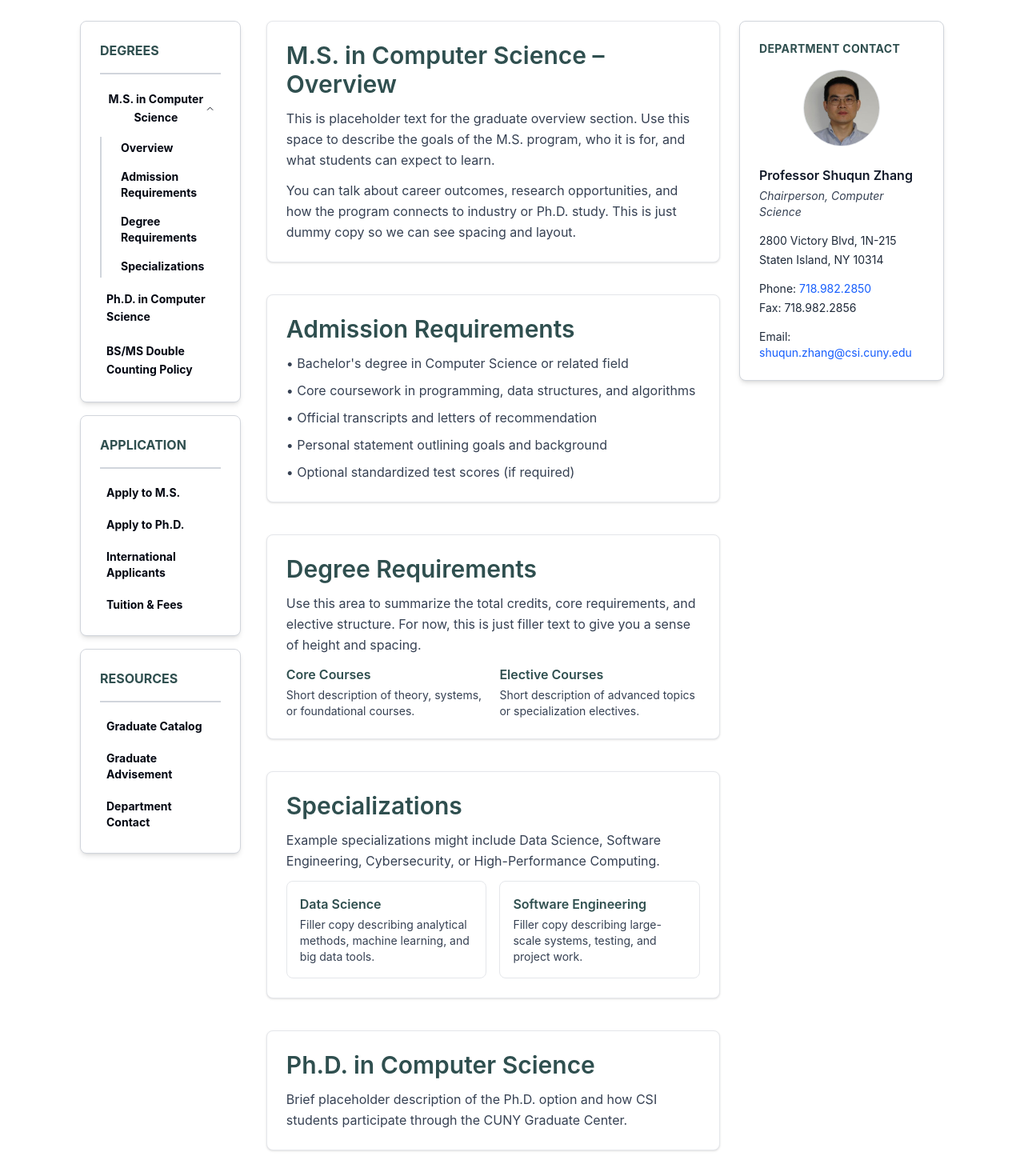
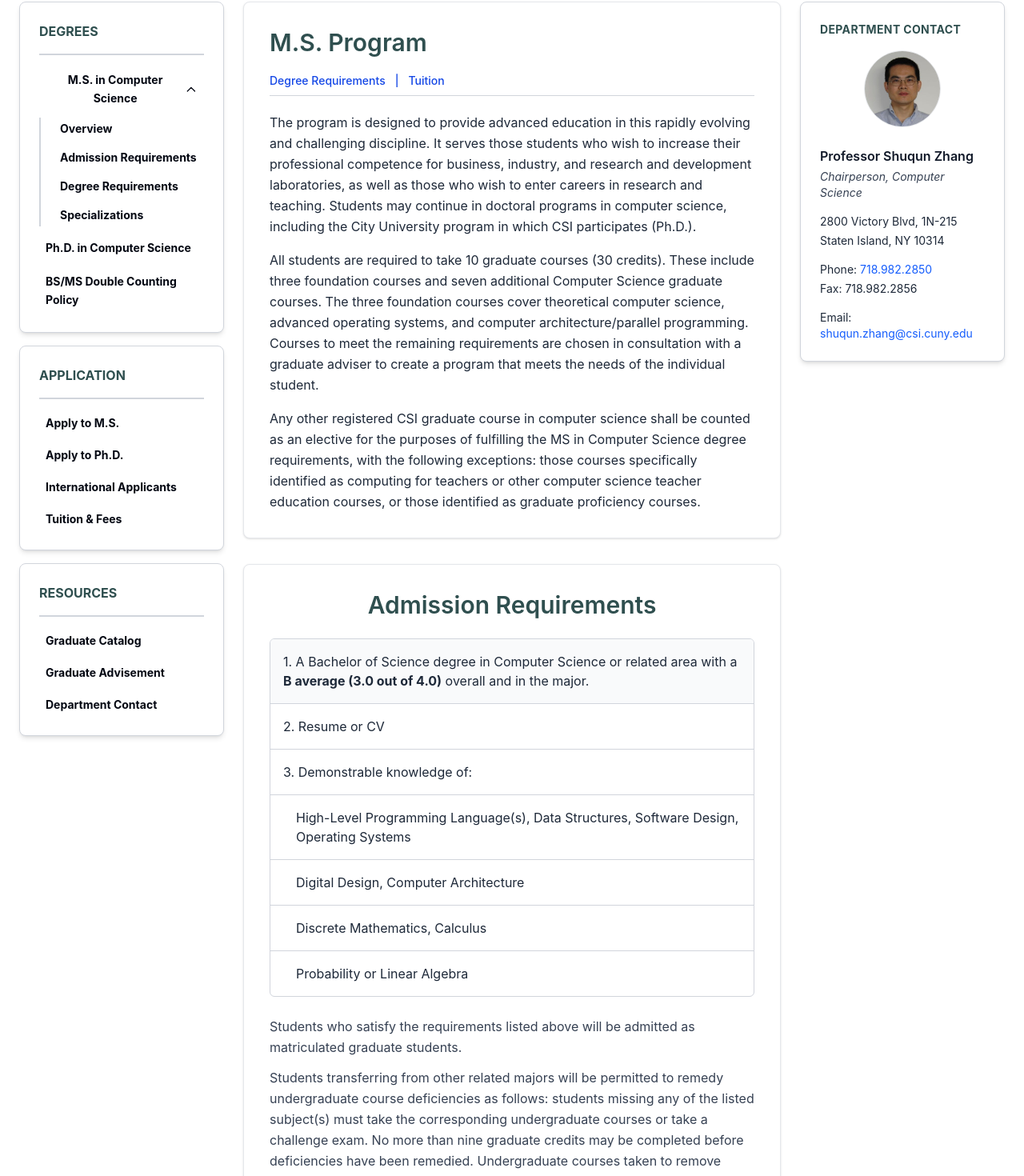
Before and after one commit to penguince/csi-website-revamp, a React (Vite) app: page /graduate in a window 1280 px wide. Shown: the part 265-1735 px from the top of the page at 80% size. Built offline with nearby package versions, Linux system fonts and the light colour scheme.

Commit message:
added some info. this is a WORKING VERSION. fix side panel and add more info after.

```diff
--- a/src/pages/Graduate.tsx
+++ b/src/pages/Graduate.tsx
@@ -3,9 +3,9 @@ import myguy from "../../public/shuqun.jpg";
 
 import { useState } from "react";
 
-/*
-FIXES:
--- get rid of that silly sticky dpt contact, have left side bar map to that dpt contact instead of a separate section. add an image of the dude.
+/* FIXES:
+-- get rid of that silly sticky dpt contact, have left side bar map to that dpt contact instead of a separate section. add an image of the dude. DONE
+-- fix the jumping across the screen to actually look
     TO DO AMS:
     1. identify sections of the page -- look at prev pages, current dpt website, and understand the typical sections
     2. What data is needed?
@@ -82,11 +82,12 @@ const Graduate = () => {
         </div>
       </div>
 
-      {/* Main layout: left sidebar + center content + right profile card */}
-      <div className="w-full flex flex-col lg:flex-row gap-6 md:gap-8 px-4 sm:px-6 md:px-8 lg:px-[100px] py-8 md:py-12">
-        {/* LEFT SIDEBAR (sticky) */}
+      {/* NEW: Main content wrapper using Grid for large screens */}
+      {/* The full-width container for the sidebar and main content */}
+      <div className="max-w-7xl mx-auto w-full p-4 lg:p-6 grid lg:grid-cols-[256px_minmax(0,1fr)] gap-6">
+        {/* LEFT SIDEBAR (sticky wrapper applied here) */}
         <nav
-          className="w-full lg:w-64 lg:sticky lg:top-32 self-start flex flex-col gap-4 order-2 lg:order-1"
+          className="w-full lg:w-64 flex flex-col gap-4 order-2 lg:order-1 lg:sticky lg:top-8 self-start"
           aria-label="Graduate navigation menu"
         >
           {/* Degrees Panel */}
@@ -102,6 +103,7 @@ const Graduate = () => {
                 {sidebarDegrees.map((degree) => {
                   if (degree.hasSubmenu) {
                     const isOpen = expandedMenus.includes("ms-program");
+
                     return (
                       <div key={degree.id} className="flex flex-col gap-2">
                         <button
@@ -208,47 +210,151 @@ const Graduate = () => {
         </nav>
 
         {/* RIGHT SIDE: center content + right profile card */}
-        <div className="w-full flex flex-col lg:flex-row gap-6 order-1 lg:order-2">
+        <div className="w-full flex flex-col xl:flex-row gap-6 order-1 lg:order-2">
+          {/* Main content wrapper */}
+          <main className="flex-1 flex flex-col gap-8">
             {/* MAIN CONTENT COLUMN */}
-          <main className="w-full lg:flex-1 flex flex-col gap-8 md:gap-10">
+
+            {/*MS Program Overview -- top of page*/}
             <section
               id="ms-program"
-              className="bg-white border border-gray-200 rounded-lg shadow-sm p-6 flex flex-col gap-3"
+              className="bg-white border border-gray-200 rounded-lg shadow-sm p-8 flex flex-col gap-5"
             >
-              <h2 className="text-2xl md:text-3xl font-semibold text-gray-950">
-                M.S. in Computer Science – Overview
+              <h2 className="text-3xl font-semibold text-gray-950">
+                M.S. Program
               </h2>
-              <p className="text-base text-gray-700 leading-relaxed">
-                This is placeholder text for the graduate overview section. Use
-                this space to describe the goals of the M.S. program, who it is
-                for, and what students can expect to learn.
+
+              {/* External Links */}
+              <div className="text-blue-700 text-sm font-medium flex flex-wrap gap-3 border-b border-gray-300 pb-2">
+                <a
+                  href="#"
+                  target="_blank"
+                  rel="noopener noreferrer"
+                  className="hover:underline"
+                >
+                  Degree Requirements
+                </a>
+                <span>|</span>
+                <a
+                  href="#"
+                  target="_blank"
+                  rel="noopener noreferrer"
+                  className="hover:underline"
+                >
+                  Tuition
+                </a>
+              </div>
+
+              {/* Overview Text */}
+              <div className="text-gray-800 text-base leading-relaxed flex flex-col gap-4">
+                <p>
+                  The program is designed to provide advanced education in this
+                  rapidly evolving and challenging discipline. It serves those
+                  students who wish to increase their professional competence
+                  for business, industry, and research and development
+                  laboratories, as well as those who wish to enter careers in
+                  research and teaching. Students may continue in doctoral
+                  programs in computer science, including the City University
+                  program in which CSI participates (Ph.D.).
                 </p>
-              <p className="text-base text-gray-700 leading-relaxed">
-                You can talk about career outcomes, research opportunities, and
-                how the program connects to industry or Ph.D. study. This is
-                just dummy copy so we can see spacing and layout.
+
+                <p>
+                  All students are required to take 10 graduate courses (30
+                  credits). These include three foundation courses and seven
+                  additional Computer Science graduate courses. The three
+                  foundation courses cover theoretical computer science,
+                  advanced operating systems, and computer architecture/parallel
+                  programming. Courses to meet the remaining requirements are
+                  chosen in consultation with a graduate adviser to create a
+                  program that meets the needs of the individual student.
                 </p>
+
+                <p>
+                  Any other registered CSI graduate course in computer science
+                  shall be counted as an elective for the purposes of fulfilling
+                  the MS in Computer Science degree requirements, with the
+                  following exceptions: those courses specifically identified as
+                  computing for teachers or other computer science teacher
+                  education courses, or those identified as graduate proficiency
+                  courses.
+                </p>
+              </div>
             </section>
+
+            {/* admissions section */}
 
             <section
               id="ms-admission"
-              className="bg-white border border-gray-200 rounded-lg shadow-sm p-6 flex flex-col gap-3"
+              className="bg-white border border-gray-200 rounded-lg shadow-sm p-8 flex flex-col gap-6"
             >
-              <h2 className="text-2xl md:text-3xl font-semibold text-gray-950">
+              <h2 className="text-2xl md:text-3xl font-semibold text-gray-950 text-center">
                 Admission Requirements
               </h2>
-              <ul className="flex flex-col gap-2 text-base text-gray-700 leading-relaxed">
-                <li>
-                  • Bachelor&apos;s degree in Computer Science or related field
-                </li>
-                <li>
-                  • Core coursework in programming, data structures, and
-                  algorithms
-                </li>
-                <li>• Official transcripts and letters of recommendation</li>
-                <li>• Personal statement outlining goals and background</li>
-                <li>• Optional standardized test scores (if required)</li>
-              </ul>
+
+              {/* Requirements Table */}
+              <div className="border border-gray-300 rounded-md overflow-hidden">
+                <table className="w-full border-collapse">
+                  <tbody>
+                    <tr className="border-b border-gray-300 bg-gray-50">
+                      <td className="p-4 text-gray-800 text-base">
+                        1. A Bachelor of Science degree in Computer Science or
+                        related area with a{" "}
+                        <strong>B average (3.0 out of 4.0)</strong> overall and
+                        in the major.
+                      </td>
+                    </tr>
+                    <tr className="border-b border-gray-300">
+                      <td className="p-4 text-gray-800 text-base">
+                        2. Resume or CV
+                      </td>
+                    </tr>
+                    <tr className="border-b border-gray-300">
+                      <td className="p-4 text-gray-800 text-base">
+                        3. Demonstrable knowledge of:
+                      </td>
+                    </tr>
+                    <tr className="border-b border-gray-300">
+                      <td className="p-4 pl-8 text-gray-800 text-base">
+                        High-Level Programming Language(s), Data Structures,
+                        Software Design, Operating Systems
+                      </td>
+                    </tr>
+                    <tr className="border-b border-gray-300">
+                      <td className="p-4 pl-8 text-gray-800 text-base">
+                        Digital Design, Computer Architecture
+                      </td>
+                    </tr>
+                    <tr className="border-b border-gray-300">
+                      <td className="p-4 pl-8 text-gray-800 text-base">
+                        Discrete Mathematics, Calculus
+                      </td>
+                    </tr>
+                    <tr>
+                      <td className="p-4 pl-8 text-gray-800 text-base">
+                        Probability or Linear Algebra
+                      </td>
+                    </tr>
+                  </tbody>
+                </table>
+              </div>
+
+              {/* Paragraphs below table */}
+              <div className="flex flex-col gap-3 text-gray-700 text-base leading-relaxed">
+                <p>
+                  Students who satisfy the requirements listed above will be
+                  admitted as matriculated graduate students.
+                </p>
+                <p>
+                  Students transferring from other related majors will be
+                  permitted to remedy undergraduate course deficiencies as
+                  follows: students missing any of the listed subject(s) must
+                  take the corresponding undergraduate courses or take a
+                  challenge exam. No more than nine graduate credits may be
+                  completed before deficiencies have been remedied.
+                  Undergraduate courses taken to remove deficiencies must be in
+                  addition to the regular coursework for the MS degree.
+                </p>
+              </div>
             </section>
 
             <section
@@ -423,25 +529,12 @@ const Graduate = () => {
                 how to schedule appointments, and what to bring.
               </p>
             </section>
-
-            {/* <section
-              id="dept-contact"
-              className="bg-white border border-gray-200 rounded-lg shadow-sm p-6 flex flex-col gap-3 mb-20"
-            >
-              <h2 className="text-2xl md:text-3xl font-semibold text-gray-950">
-                Department Contact
-              </h2>
-              <p className="text-base text-gray-700 leading-relaxed">
-                You can keep this section or delete it now that you have the
-                profile card. It&apos;s just filler.
-              </p>
-            </section> */}
           </main>
 
-          {/* RIGHT PROFILE CARD COLUMN (its own card, same width & style as sidebar) */}
+          {/* RIGHT PROFILE CARD COLUMN (sticky wrapper applied here) */}
           <aside
             id="dept-contact"
-            className="hidden xl:block lg:w-64  lg:top-32 self-start"
+            className="hidden xl:block xl:w-64 self-start"
             aria-label="Department contact card"
           >
             <div className="w-full bg-white border border-gray-300 rounded-lg shadow-md p-4 md:p-6 flex flex-col gap-2">
@@ -495,6 +588,7 @@ const Graduate = () => {
           </aside>
         </div>
       </div>
+      {/* End of new main content wrapper */}
     </div>
   );
 };
```
Lines whose indentation alone changed are shown as unchanged.
